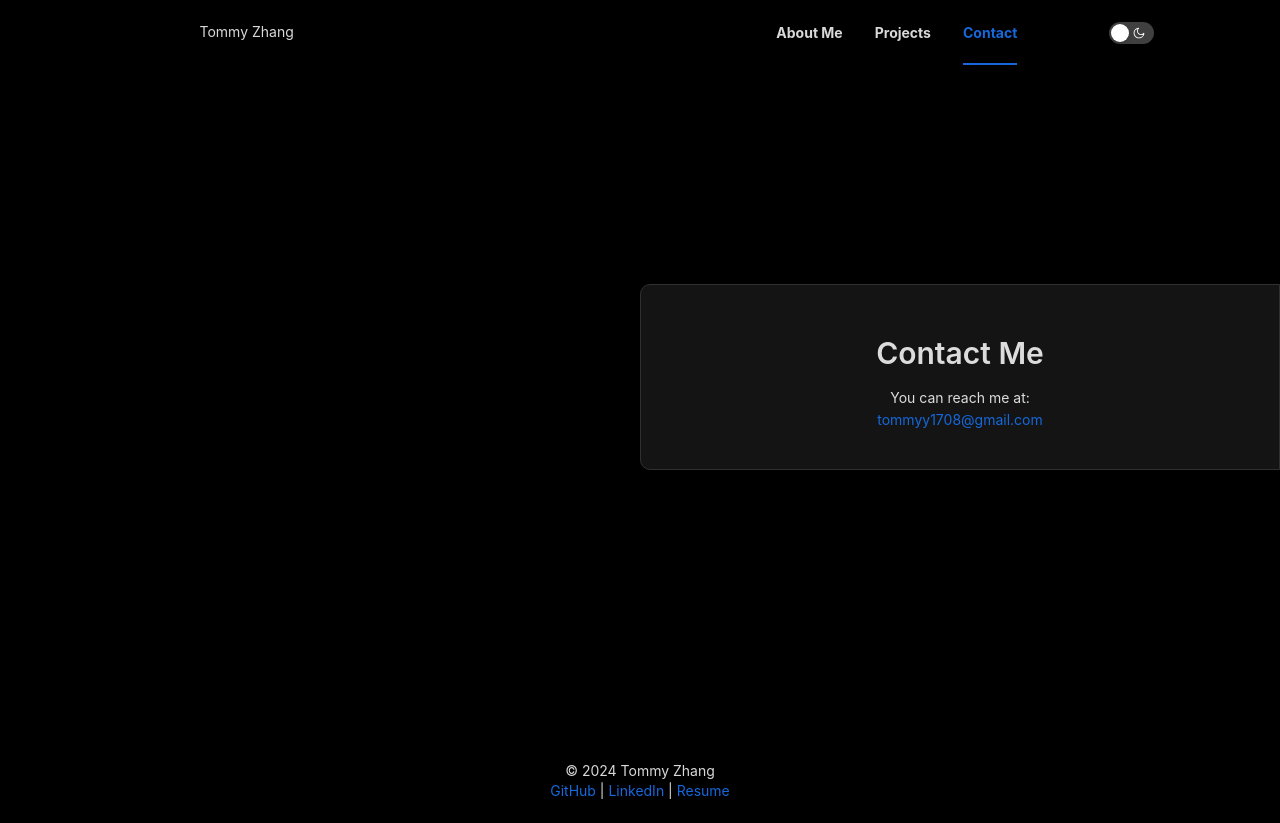
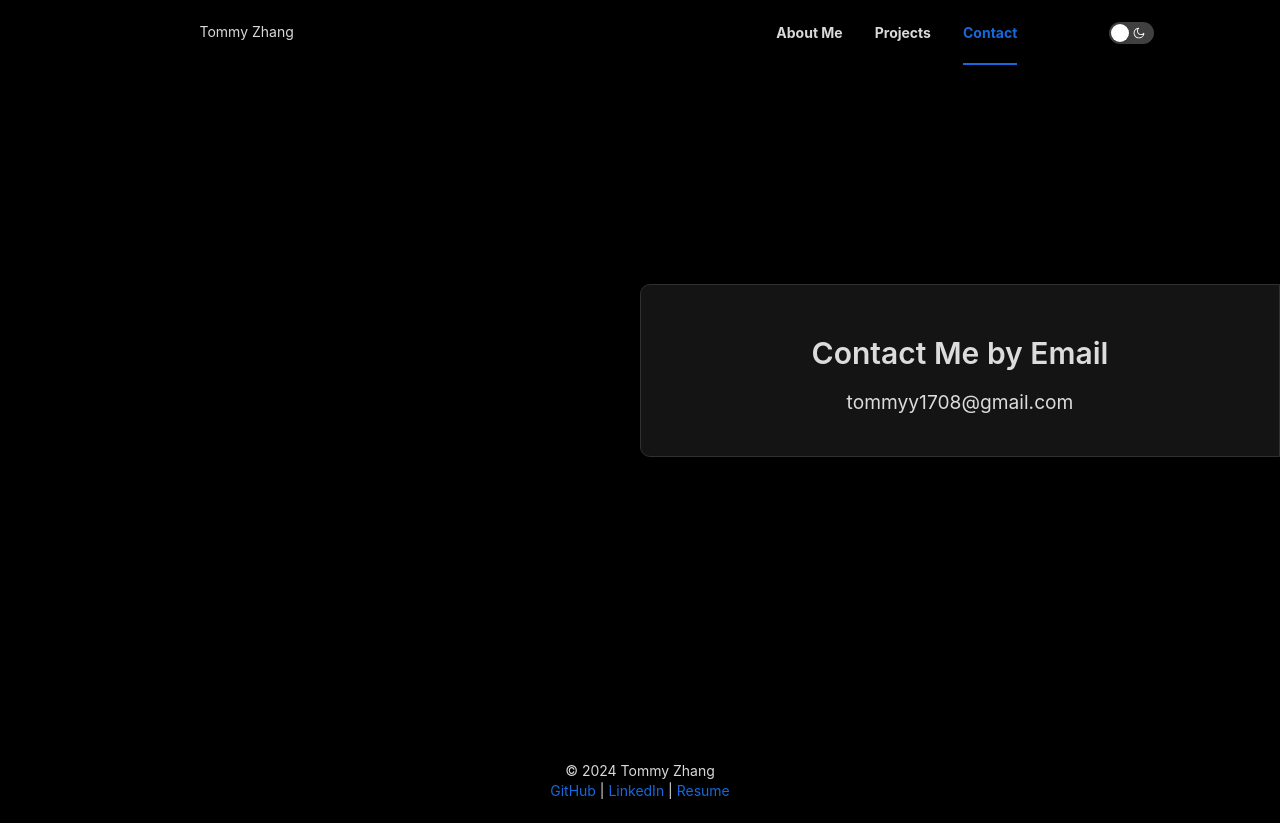
Before and after one commit to tommyy1708/tommywebsite, a React (Create React App) app in the folder frontend/: page /tommywebsite/contact in a window 1280 px wide. Built offline with nearby package versions, Linux system fonts and the light colour scheme.

Commit message:
Content modified

```diff
--- a/frontend/src/pages/Contact.js
+++ b/frontend/src/pages/Contact.js
@@ -3,12 +3,21 @@ import React from 'react';
 import { Card, Typography } from 'antd';
 import { motion } from 'framer-motion';
 
-const { Title, Paragraph, Link } = Typography;
+const { Title, Paragraph, Link, Text } = Typography;
 
 const cardVariants = {
   hidden: { opacity: 0, x: 50 },
   visible: { opacity: 1, x: 0 },
 };
+  const textStyle = {
+    display: 'flex',
+    flexDirection: 'column',
+    textWrap: 'pretty',
+    justifyContent: 'center',
+    padding: '0 2rem',
+    fontSize: '1.2rem',
+    lineHeight: '1.6',
+  };
 
 function Contact() {
   return (
@@ -18,7 +27,6 @@ function Contact() {
         right: 0,
         top: '33%',
         padding: '20px 0 20px 20px',
-        // maxWidth: '100%',
         margin: 0,
         overflow: 'hidden',
       }}
@@ -35,14 +43,13 @@ function Contact() {
             width: '40rem',
             textAlign: 'center',
             borderTopRightRadius: '0',
-            borderBottomRightRadius:'0',
+            borderBottomRightRadius: '0',
           }}
         >
-          <Title level={2}>Contact Me</Title>
+          <Title level={2}>Contact Me by Email</Title>
           <Paragraph>
-            You can reach me at: <br />
             <Link href="mailto:tommyy1708@gmail.com">
-              tommyy1708@gmail.com
+              <Text style={textStyle}>tommyy1708@gmail.com</Text>
             </Link>
           </Paragraph>
         </Card>
--- a/frontend/src/pages/Home.js
+++ b/frontend/src/pages/Home.js
@@ -51,6 +51,8 @@ export default function Home() {
     fontSize: '1.2rem',
     lineHeight: '1.6',
   };
+
+
   return (
     <Row
       style={imageContainerStyle}
```
